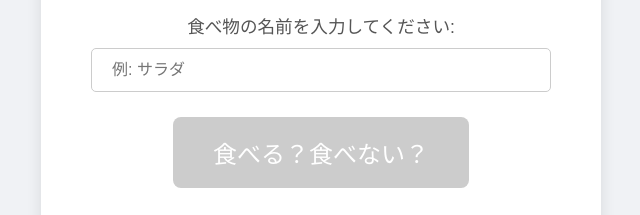
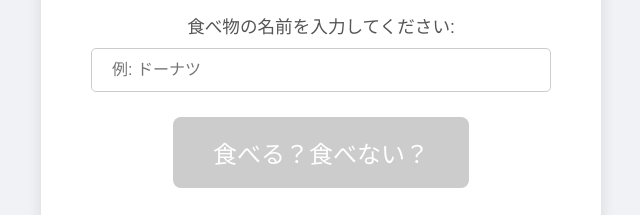
Before and after one commit to YuiHaya/eat-or-don-t-eat, a plain HTML site: page index.html in a window 1280 px wide. Shown: the part 312-527 px from the top of the page, 319-959 px from the left. Drawn offline with Linux system fonts and the light colour scheme.

Commit message:
Update index.html

```diff
--- a/index.html
+++ b/index.html
@@ -13,7 +13,7 @@
 
         <div class="input-section">
             <label for="foodInput">食べ物の名前を入力してください:</label>
-            <input type="text" id="foodInput" placeholder="例: サラダ">
+            <input type="text" id="foodInput" placeholder="例: ドーナツ">
         </div>
 
         <button id="decideButton" disabled>食べる？食べない？</button>
```
